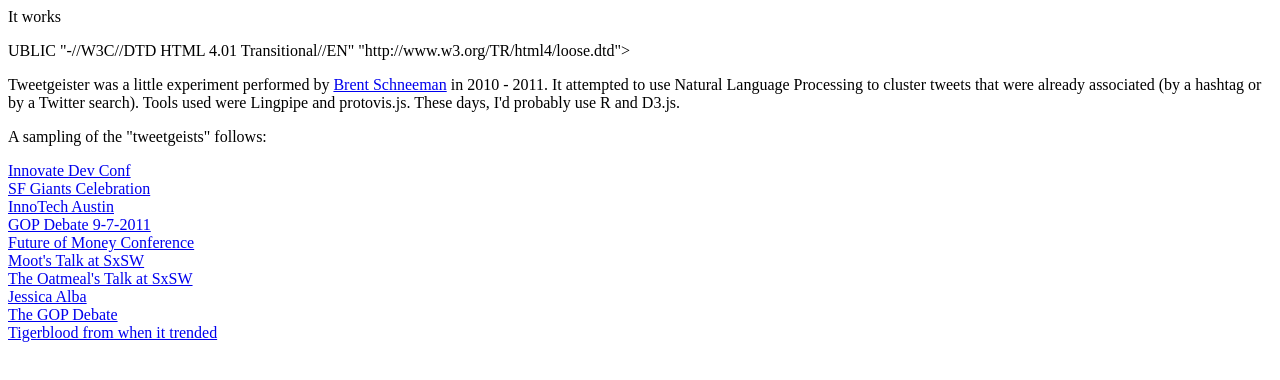
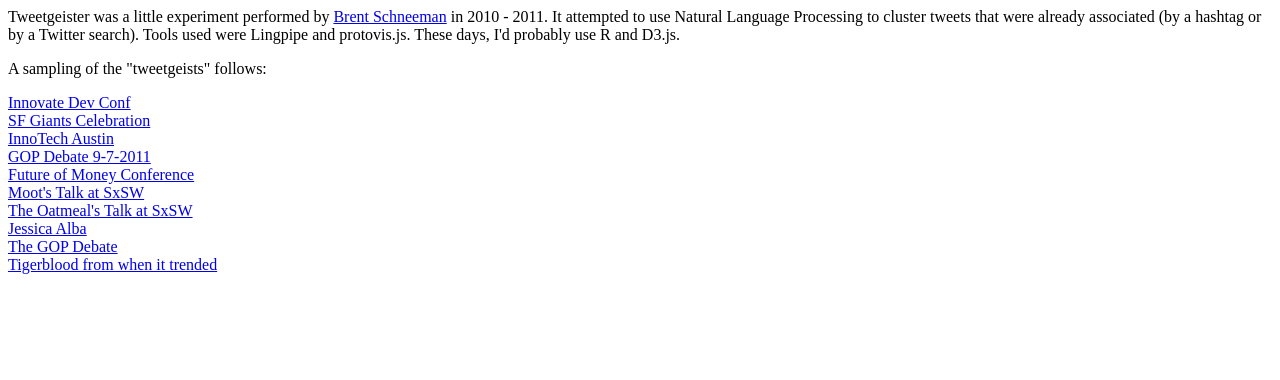
Before and after one commit to schnee/tweetgeister, a plain HTML site: page index.html in a window 1280 px wide. Drawn offline with Linux system fonts and the light colour scheme.

Commit message:
updated index

```diff
--- a/index.html
+++ b/index.html
@@ -1,5 +1,4 @@
-<p>It works</p>
-UBLIC "-//W3C//DTD HTML 4.01 Transitional//EN" "http://www.w3.org/TR/html4/loose.dtd">
+<PUBLIC "-//W3C//DTD HTML 4.01 Transitional//EN" "http://www.w3.org/TR/html4/loose.dtd">
 <html>
 <head>
 <meta http-equiv="Content-Type" content="text/html; charset=UTF-8">
```
